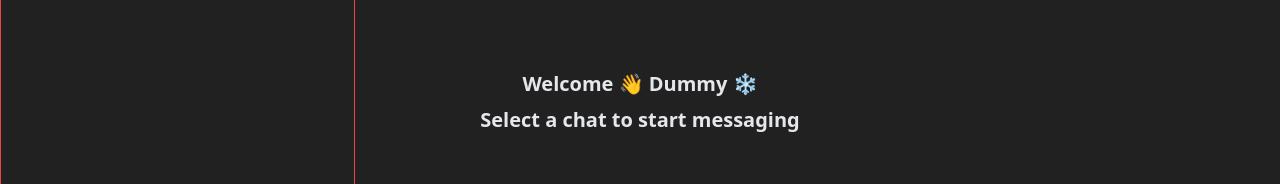
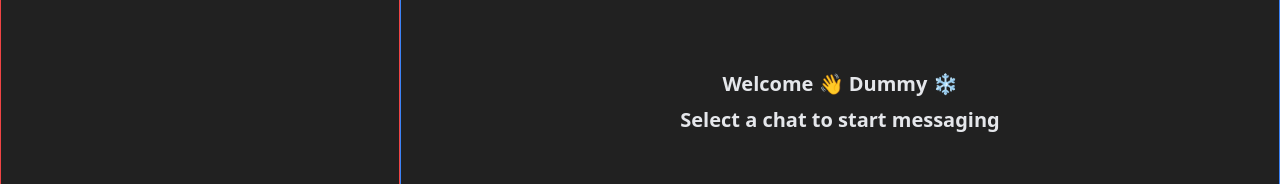
Before and after one commit to iamfaran/whispr-chat-app, a React (Vite) app in the folder frontend/: page / in a window 1280 px wide. Shown: the part 298-482 px from the top of the page. Built offline with nearby package versions, Linux system fonts and the light colour scheme; no server answers; sample sign-in values are in the browser's storage.

Commit message:
fix message container width and height

```diff
--- a/frontend/src/components/messages/MessageContainer.jsx
+++ b/frontend/src/components/messages/MessageContainer.jsx
@@ -16,7 +16,7 @@ const MessageContainer = () => {
   }, [setSelectedConversation]);
 
   return (
-    <div className="md:min-w-[450px] flex flex-col">
+    <div className="fixed h-full left-[400px] right-0 top-0 border border-blue-500">
       {!isChatSelected ? (
         <NoChat />
       ) : (
--- a/frontend/src/components/sidebar/Sidebar.jsx
+++ b/frontend/src/components/sidebar/Sidebar.jsx
@@ -3,7 +3,7 @@ import LogoutButton from "./LogoutButton";
 import Conversations from "./Conversations";
 const Sidebar = () => {
   return (
-    <div className="border border-red-500 fixed left-0 h-full top-0 p-4 overflow-y-auto">
+    <div className="border w-[400px] border-red-500 fixed left-0 h-full top-0 p-4 overflow-y-auto">
       <SearchInput />
       <div className="divider px-3"></div>
       <Conversations />
```
